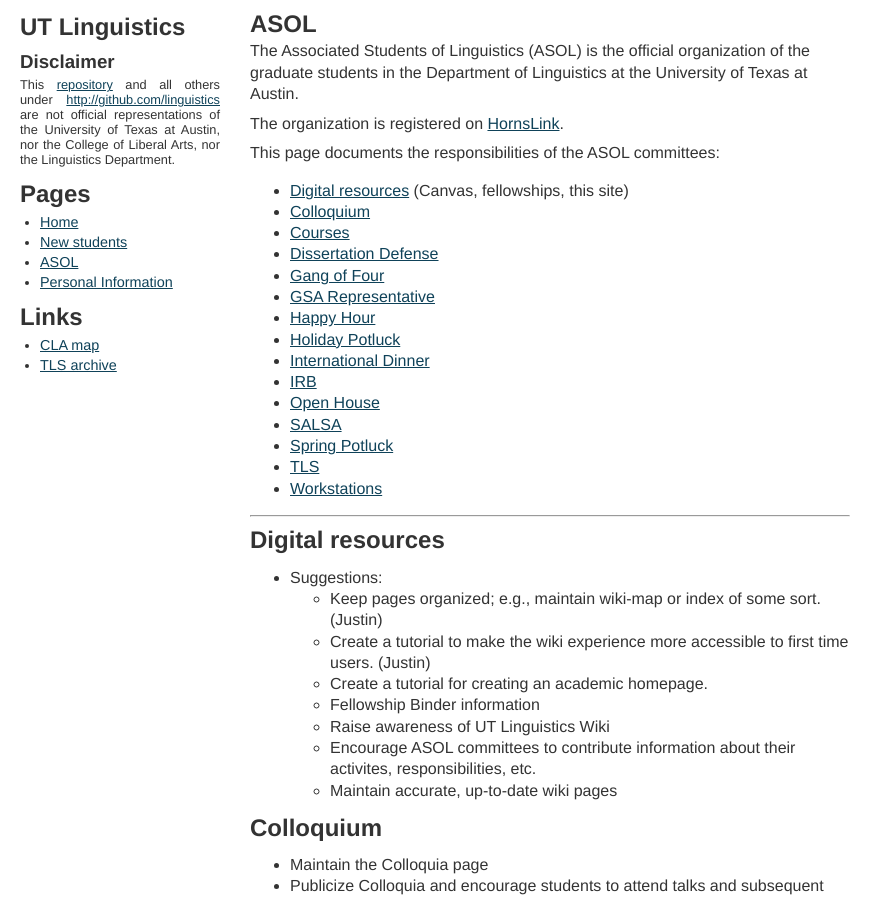
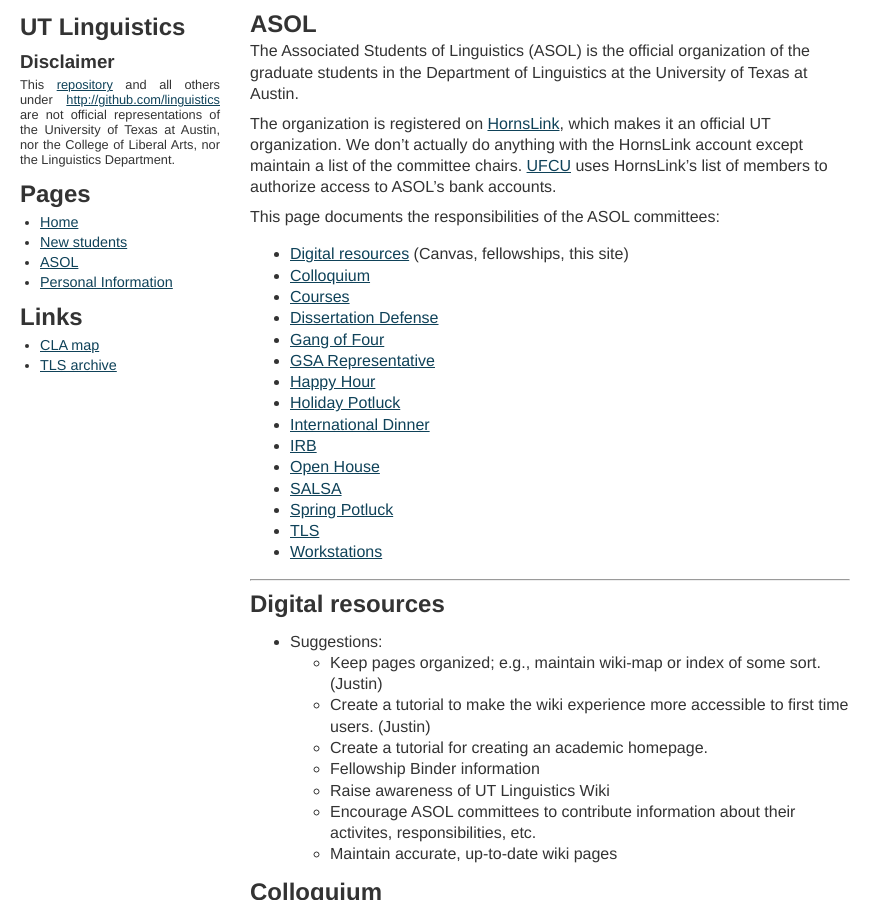
Before and after one commit to linguistics/linguistics.github.io, a Jekyll site: the page built from ASOL.md, in a window 1280 px wide and 900 px high. Shown: the whole window, without its empty margins (0-893 px from the left). Built offline with Jekyll 4.4.1, drawn with Linux system fonts in a browser that asks for light colours.

Commit message:
Add note to ASOL page about HornsLink function

```diff
--- a/ASOL.md
+++ b/ASOL.md
@@ -5,7 +5,8 @@
 
 The Associated Students of Linguistics (ASOL) is the official organization of the graduate students in the Department of Linguistics at the University of Texas at Austin.
 
-The organization is registered on [HornsLink](https://utexas.collegiatelink.net/organization/associatedstudentsoflinguistics).
+The organization is registered on [HornsLink](https://utexas.collegiatelink.net/organization/associatedstudentsoflinguistics), which makes it an official UT organization. We don't actually do anything with the HornsLink account except maintain a list of the committee chairs. [UFCU](https://www.ufcu.org/) uses HornsLink's list of members to authorize access to ASOL's bank accounts.
+<!-- So if you have the same name as someone else at UT, be careful! -->
 
 This page documents the responsibilities of the ASOL committees:
 
```
